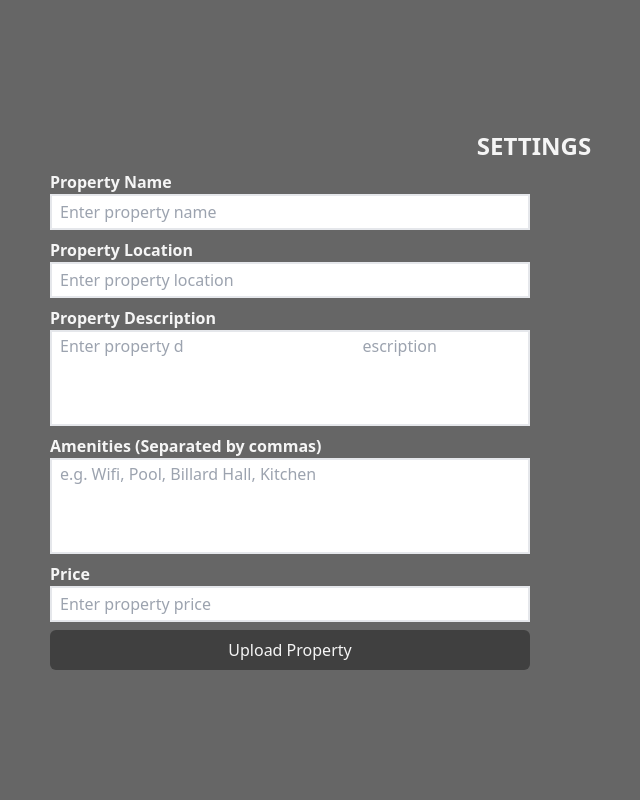
After one commit to Juben00/HubVenue, a PHP site: page /hub/src/settings.php in a window 1280 px wide. The commit adds this page. Shown: the whole page, without its empty margins (106-746 px from the left). Run offline with PHP 8.4, Linux system fonts and the light colour scheme; the visitor is signed in with stand-in values (Sample User, id 1).

Commit message:
settings

```diff
--- a/src/classes/user.class.php
+++ b/src/classes/user.class.php
@@ -87,4 +87,24 @@ class User
         return false;
     }
 
+    public function fetchprofile()
+    {
+        try {
+            $localid = $_SESSION['id'];
+            $query = "SELECT * FROM users WHERE id = :id";
+            $queryexe = $this->db->connect()->prepare($query);
+            $queryexe->bindParam(":id", $localid);
+            $queryexe->execute();
+
+            $data = null;
+
+            if ($queryexe->rowCount() > 0) {
+                $data = $queryexe->fetch();
+            }
+
+            return $data;
+        } catch (PDOException $e) {
+            $this->message = "Database error: " . $e->getMessage();
+        }
+    }
 }
--- a/src/components/Navbar.php
+++ b/src/components/Navbar.php
@@ -61,7 +61,7 @@
                             <path
                                 d="M9.796 1.343c-.527-1.79-3.065-1.79-3.592 0l-.094.319a.873.873 0 0 1-1.255.52l-.292-.16c-1.64-.892-3.433.902-2.54 2.541l.159.292a.873.873 0 0 1-.52 1.255l-.319.094c-1.79.527-1.79 3.065 0 3.592l.319.094a.873.873 0 0 1 .52 1.255l-.16.292c-.892 1.64.901 3.434 2.541 2.54l.292-.159a.873.873 0 0 1 1.255.52l.094.319c.527 1.79 3.065 1.79 3.592 0l.094-.319a.873.873 0 0 1 1.255-.52l.292.16c1.64.893 3.434-.902 2.54-2.541l-.159-.292a.873.873 0 0 1 .52-1.255l.319-.094c1.79-.527 1.79-3.065 0-3.592l-.319-.094a.873.873 0 0 1-.52-1.255l.16-.292c.893-1.64-.902-3.433-2.541-2.54l-.292.159a.873.873 0 0 1-1.255-.52zm-2.633.283c.246-.835 1.428-.835 1.674 0l.094.319a1.873 1.873 0 0 0 2.693 1.115l.291-.16c.764-.415 1.6.42 1.184 1.185l-.159.292a1.873 1.873 0 0 0 1.116 2.692l.318.094c.835.246.835 1.428 0 1.674l-.319.094a1.873 1.873 0 0 0-1.115 2.693l.16.291c.415.764-.42 1.6-1.185 1.184l-.291-.159a1.873 1.873 0 0 0-2.693 1.116l-.094.318c-.246.835-1.428.835-1.674 0l-.094-.319a1.873 1.873 0 0 0-2.692-1.115l-.292.16c-.764.415-1.6-.42-1.184-1.185l.159-.291A1.873 1.873 0 0 0 1.945 8.93l-.319-.094c-.835-.246-.835-1.428 0-1.674l.319-.094A1.873 1.873 0 0 0 3.06 4.377l-.16-.292c-.415-.764.42-1.6 1.185-1.184l.292.159a1.873 1.873 0 0 0 2.692-1.115z" />
                         </svg>
-                        <a href="#" class="hover:underline hover:underline-offset-2">Settings</a>
+                        <a href="./settings.php" class="hover:underline hover:underline-offset-2">Settings</a>
                     </div>
                     <svg xmlns="http://www.w3.org/2000/svg" width="16" height="16" fill="currentColor"
                         class="bi bi-chevron-right" viewBox="0 0 16 16">
@@ -144,7 +144,7 @@
                         <path
                             d="M9.796 1.343c-.527-1.79-3.065-1.79-3.592 0l-.094.319a.873.873 0 0 1-1.255.52l-.292-.16c-1.64-.892-3.433.902-2.54 2.541l.159.292a.873.873 0 0 1-.52 1.255l-.319.094c-1.79.527-1.79 3.065 0 3.592l.319.094a.873.873 0 0 1 .52 1.255l-.16.292c-.892 1.64.901 3.434 2.541 2.54l.292-.159a.873.873 0 0 1 1.255.52l.094.319c.527 1.79 3.065 1.79 3.592 0l.094-.319a.873.873 0 0 1 1.255-.52l.292.16c1.64.893 3.434-.902 2.54-2.541l-.159-.292a.873.873 0 0 1 .52-1.255l.319-.094c1.79-.527 1.79-3.065 0-3.592l-.319-.094a.873.873 0 0 1-.52-1.255l.16-.292c.893-1.64-.902-3.433-2.541-2.54l-.292.159a.873.873 0 0 1-1.255-.52zm-2.633.283c.246-.835 1.428-.835 1.674 0l.094.319a1.873 1.873 0 0 0 2.693 1.115l.291-.16c.764-.415 1.6.42 1.184 1.185l-.159.292a1.873 1.873 0 0 0 1.116 2.692l.318.094c.835.246.835 1.428 0 1.674l-.319.094a1.873 1.873 0 0 0-1.115 2.693l.16.291c.415.764-.42 1.6-1.185 1.184l-.291-.159a1.873 1.873 0 0 0-2.693 1.116l-.094.318c-.246.835-1.428.835-1.674 0l-.094-.319a1.873 1.873 0 0 0-2.692-1.115l-.292.16c-.764.415-1.6-.42-1.184-1.185l.159-.291A1.873 1.873 0 0 0 1.945 8.93l-.319-.094c-.835-.246-.835-1.428 0-1.674l.319-.094A1.873 1.873 0 0 0 3.06 4.377l-.16-.292c-.415-.764.42-1.6 1.185-1.184l.292.159a1.873 1.873 0 0 0 2.692-1.115z" />
                     </svg>
-                    <a href="#" class="block py-2 hover:underline hover:underline-offset-2">Settings</a>
+                    <a href="./settings.php" class="block py-2 hover:underline hover:underline-offset-2">Settings</a>
                 </div>
             </li>
             <li>
--- /dev/null
+++ b/src/settings.php
@@ -0,0 +1,103 @@
+<?php
+require_once './authmiddleware.php';
+require_once './classes/user.class.php';
+
+checkAuth();
+
+$user = new User();
+
+$settings = $user->fetchprofile();
+
+$first_name = $last_name = $email = $password = "";
+$first_nameErr = $last_nameErr = $emailErr = $passwordErr = "";
+
+if ($_SERVER['REQUEST_METHOD'] === 'POST') {
+    $user->usertype = $_POST['usertype'];
+    $user->first_name = $_POST['first_name'];
+    $user->last_name = $_POST['last_name'];
+    $user->email = $_POST['email'];
+    $user->password = $_POST['password'];
+
+    //update
+    // if ($user->register()) {
+    //     header('Location: login.php');
+    // }
+}
+
+?>
+
+<!DOCTYPE html>
+<html lang="en">
+
+<head>
+    <meta charset="UTF-8">
+    <meta name="viewport" content="width=device-width, initial-scale=1.0">
+    <title>Settings</title>
+    <link rel="icon" href="../public/images/white_transparent.png">
+    <link rel="stylesheet" href="../output.css?v=1.14">
+</head>
+
+<body
+    class="bg-neutral-700/80 text-neutral-100 flex relative justify-center items-center box-border lg:h-screen lg:overflow-hidden">
+
+    <div
+        class="p-4 w-full lg:w-[1000px] flex flex-col relative h-screen lg:grid lg:grid-cols-2 gap-4 lg:h-[600px] rounded-md ">
+
+        <!-- upload_property_for -->
+        <form action="upload_property.php"
+            class="absolute z-50 w-full gap-2 left-1/2 top-1/2 -translate-y-1/2 -translate-x-1/2 p-4 rounded-md flex-col"
+            method="POST" enctype="multipart/form-data">
+            <h1 class="font-bold text-lg md:text-2xl text-center">SETTINGS</h1>
+
+            <!-- image -->
+            <div class="lg:grid lg:grid-cols-2 lg:gap-2 lg:mt-2 overflow-hidden lg:h-[500px] ">
+
+                <div class="flex flex-col gap-2">
+                    <!-- property name -->
+                    <div class="flex flex-col">
+                        <label for="property_name" class="font-semibold">Property Name</label>
+                        <input type="text" name="property_name" class="px-2 py-1 border-2 " required
+                            placeholder="Enter property name">
+                    </div>
+
+                    <!-- property location -->
+                    <div class="flex flex-col">
+                        <label for="property_location" class="font-semibold">Property Location</label>
+                        <input type="text" name="property_location" class="px-2 py-1 border-2" required
+                            placeholder="Enter property location">
+                    </div>
+
+                    <!-- description -->
+                    <div class="flex flex-col flex-1">
+                        <label for="property_description" class="font-semibold ">Property Description</label>
+                        <textarea name="property_description" rows="4"
+                            class="px-2 py-1 leading-5 flex-1 border-2 resize-none" required
+                            placeholder="Enter property d                                           escription"></textarea>
+                    </div>
+
+                    <!-- amenities (JSON format) -->
+                    <div class="flex flex-col flex-1">
+                        <label for="property_amenities" class="font-semibold">Amenities (Separated by commas)</label>
+                        <textarea name="property_amenities" rows="4"
+                            class="px-2 py-1 leading-5 flex-1 border-2 resize-none" required
+                            placeholder='e.g. Wifi, Pool, Billard Hall, Kitchen'></textarea>
+                    </div>
+
+                    <!-- price -->
+                    <div class="flex flex-col">
+                        <label for="property_price" class="font-semibold">Price</label>
+                        <input type="number" name="property_price" class="px-2 py-1 border-2" required
+                            placeholder="Enter property price">
+                    </div>
+
+                    <input type="submit" class="bg-neutral-700 text-neutral-100 p-2 rounded-md"
+                        value="Upload Property"></input>
+                </div>
+            </div>
+        </form>
+
+    </div>
+
+</body>
+
+</html>
```
Also changed, not shown: Hubvenue.txt (+4 -4 lines), output.css (+41 -18 lines), src/profile.js (+4 -9 lines), src/profile.php (+20 -6 lines).
